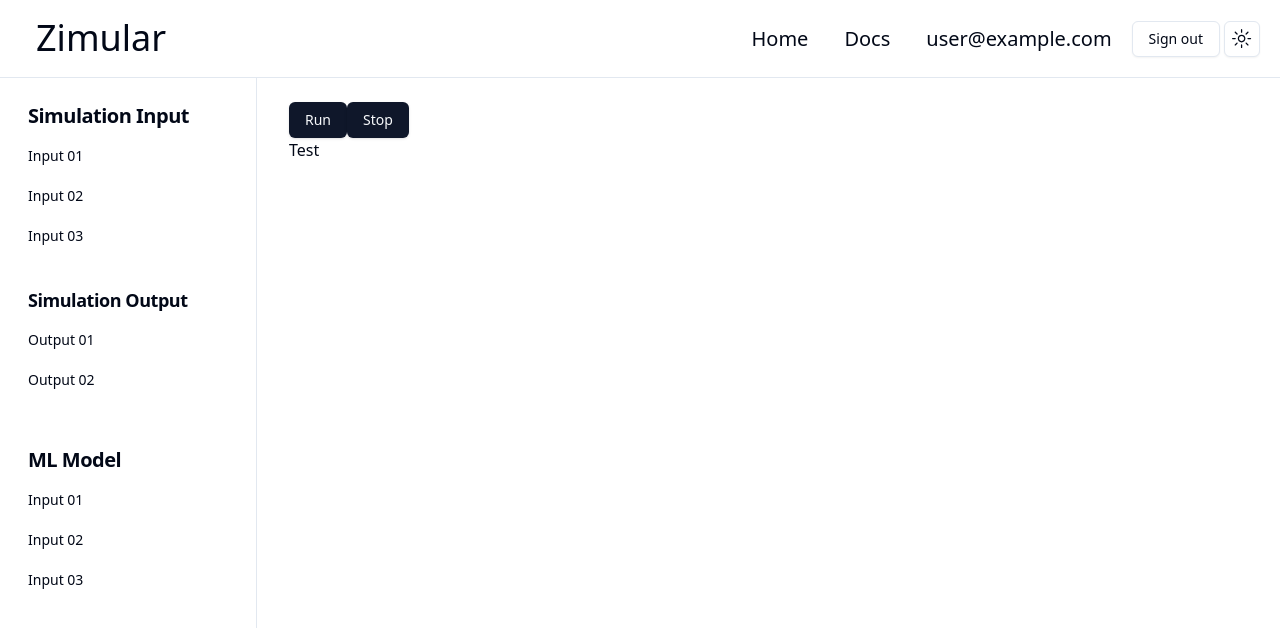
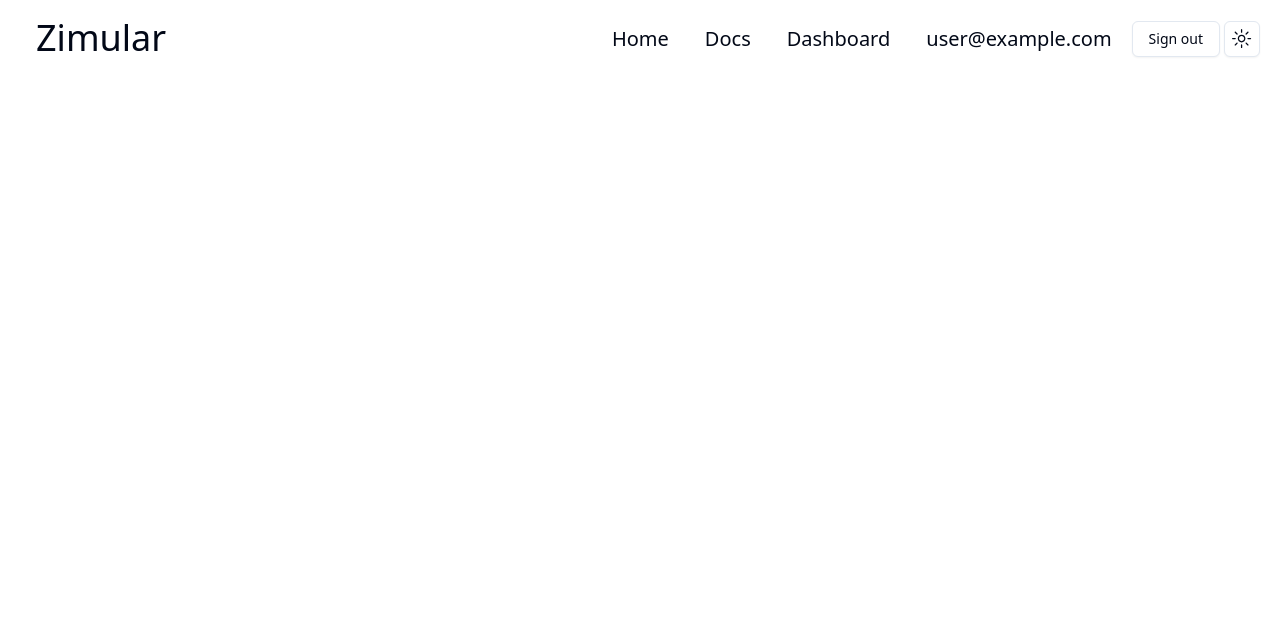
Before and after one commit to navindu-sachintha/zimular_ui, a Next.js app: page /dashboard in a window 1280 px wide. Shown: the top 628 px of the page. Built offline with nearby package versions, Linux system fonts and the light colour scheme; no server answers; sample sign-in values are in the browser's storage.

Commit message:
Fe: Updated navbar conditional rendering

```diff
--- a/package.json
+++ b/package.json
@@ -18,6 +18,7 @@
     "@radix-ui/react-separator": "^1.0.3",
     "@radix-ui/react-slot": "^1.0.2",
     "@radix-ui/react-tabs": "^1.0.4",
+    "@radix-ui/react-toast": "^1.1.5",
     "bcryptjs": "^2.4.3",
     "class-variance-authority": "^0.7.0",
     "clsx": "^2.1.0",
--- a/src/app/dashboard/data/playlists.ts
+++ b/src/app/dashboard/data/playlists.ts
@@ -6,3 +6,22 @@ export const playlists = [
   "Output 03",
   "Output 04",
 ]
+
+export const inputs = {
+  "user_id": "test_user_id",
+  "group": [
+    {
+      "group_id": "test_01",
+      "name" : "Group_01",
+      "fields": [
+        {
+          "id" : "in_01",
+          "name" : "Input 01",
+          "type": "text",
+
+        }
+      ]
+    }
+  ]
+
+}
--- a/src/app/dashboard/page.tsx
+++ b/src/app/dashboard/page.tsx
@@ -11,8 +11,6 @@ import {
   TabsList,
   TabsTrigger,
 } from "@/components/ui/tabs"
-import { Sidebar } from '@/components/sidebar';
-import { playlists } from './data/playlists';
 
 const Dashboard =  async () => {
   const session = await getServerSession();
@@ -23,35 +21,6 @@ const Dashboard =  async () => {
 
     <>
       <Navigation />
-      <div className="md:hidden">
-        Test
-      </div>
-      <div className="hidden md:block">
-        <div className="border-t">
-          <div className="bg-background">
-            <div className="grid lg:grid-cols-5">
-              <Sidebar playlists={playlists} className="hidden lg:block" />
-              <div className="col-span-3 lg:col-span-4 lg:border-l">
-                <div className="h-full px-4 py-6 lg:px-8">
-                  <div className="ml-auto mr-4">
-                    <div className="space-between flex items-center">
-                      <Button>
-                        Run
-                      </Button>
-                      <Button>
-                        Stop
-                      </Button>
-                    </div>
-                    <div>
-                      Test
-                    </div>
-                  </div>
-                </div>
-              </div>
-            </div>
-          </div>
-        </div>
-      </div>
     </>
   )
 }
--- a/src/components/main-nav.tsx
+++ b/src/components/main-nav.tsx
@@ -66,6 +66,11 @@ const Navigation = () => {
                 </>
               ):(
                 <>
+                  <NavigationMenuItem>
+                    <Link href="/dashboard" legacyBehavior passHref>
+                      <NavigationMenuLink className={navigationMenuTriggerStyle()}>Dashboard</NavigationMenuLink>
+                    </Link>
+                  </NavigationMenuItem>
                   <p className={navigationMenuTriggerStyle()}>{session.user?.email}</p>
                   <Button variant="outline" onClick={()=>{
                     signOut();
--- a/src/components/sidebar.tsx
+++ /dev/null
@@ -1,69 +0,0 @@
-import { cn } from "@/lib/utils"
-import { Button } from  "@/components/ui/button"
-import { ScrollArea } from "@/components/ui/scroll-area"
-
-import { Playlist } from "@/app/dashboard/data/playlists"
-
-interface SidebarProps extends React.HTMLAttributes<HTMLDivElement> {
-  playlists: Playlist[]
-}
-
-export function Sidebar({ className, playlists }: SidebarProps) {
-  return (
-    <div className={cn("pb-12", className)}>
-      <div className="space-y-4 py-4">
-        {/* <ScrollArea className="h-[300px]"></ScrollArea> */}
-        <div className="px-3 py-2">
-          <h2 className="mb-2 px-4 text-xl font-semibold tracking-tight">
-            Simulation Input
-          </h2>
-          <div className="space-y-1">
-            <Button variant="ghost" className="w-full justify-start">
-              Input 01
-            </Button>
-            <Button variant="ghost" className="w-full justify-start">
-              Input 02
-            </Button>
-            <Button variant="ghost" className="w-full justify-start">
-              Input 03
-            </Button>
-          </div>
-        </div>
-        <div className="py-2">
-          <h2 className="relative px-7 text-lg font-semibold tracking-tight">
-            Simulation Output
-          </h2>
-          <ScrollArea className="h-[100px] px-1">
-            <div className="space-y-1 p-2">
-              {playlists?.map((playlist, i) => (
-                <Button
-                  key={`${playlist}-${i}`}
-                  variant="ghost"
-                  className="w-full justify-start font-normal"
-                >
-                  {playlist}
-                </Button>
-              ))}
-            </div>
-          </ScrollArea>
-        </div>
-        <div className="px-3 py-2">
-          <h2 className="mb-2 px-4 text-xl font-semibold tracking-tight">
-            ML Model
-          </h2>
-          <div className="space-y-1">
-            <Button variant="ghost" className="w-full justify-start">
-              Input 01
-            </Button>
-            <Button variant="ghost" className="w-full justify-start">
-              Input 02
-            </Button>
-            <Button variant="ghost" className="w-full justify-start">
-              Input 03
-            </Button>
-          </div>
-        </div>
-      </div>
-    </div>
-  )
-}
```
Also changed, not shown: src/app/dashboard/Dashlayout.tsx (added, +37 -0 lines), src/components/side-nav.tsx (added), 1 other file (tests, documents, lock files or other folders).
